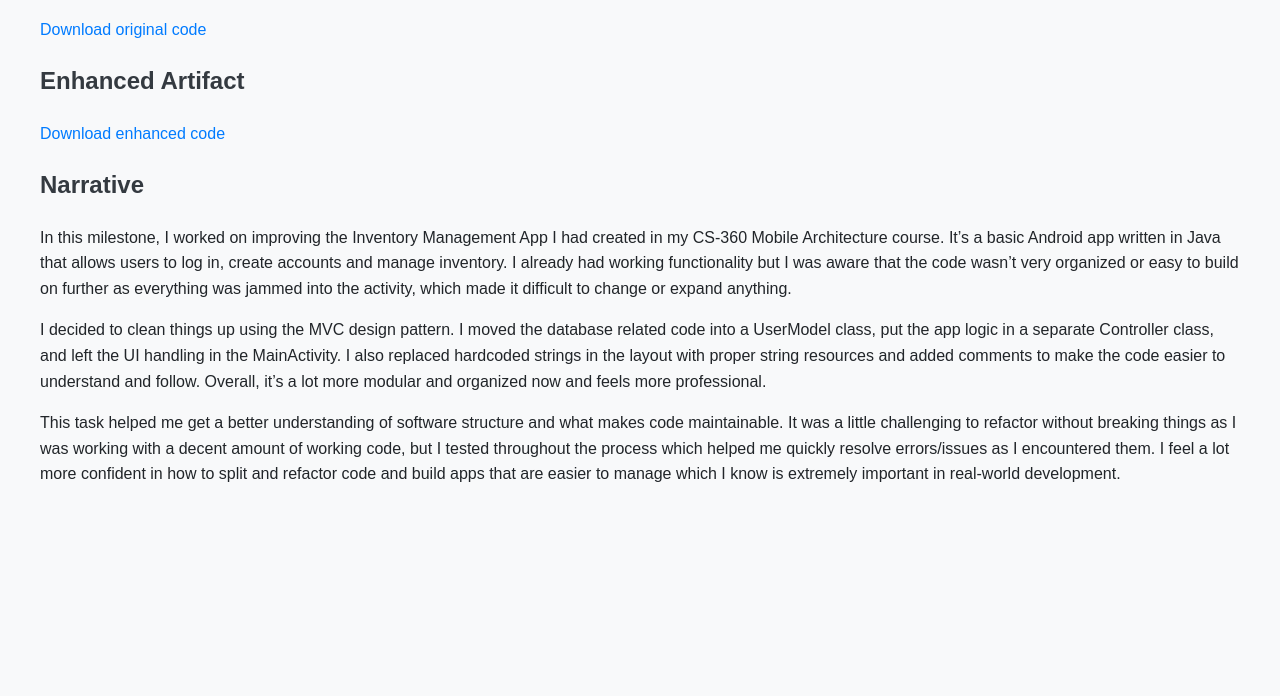
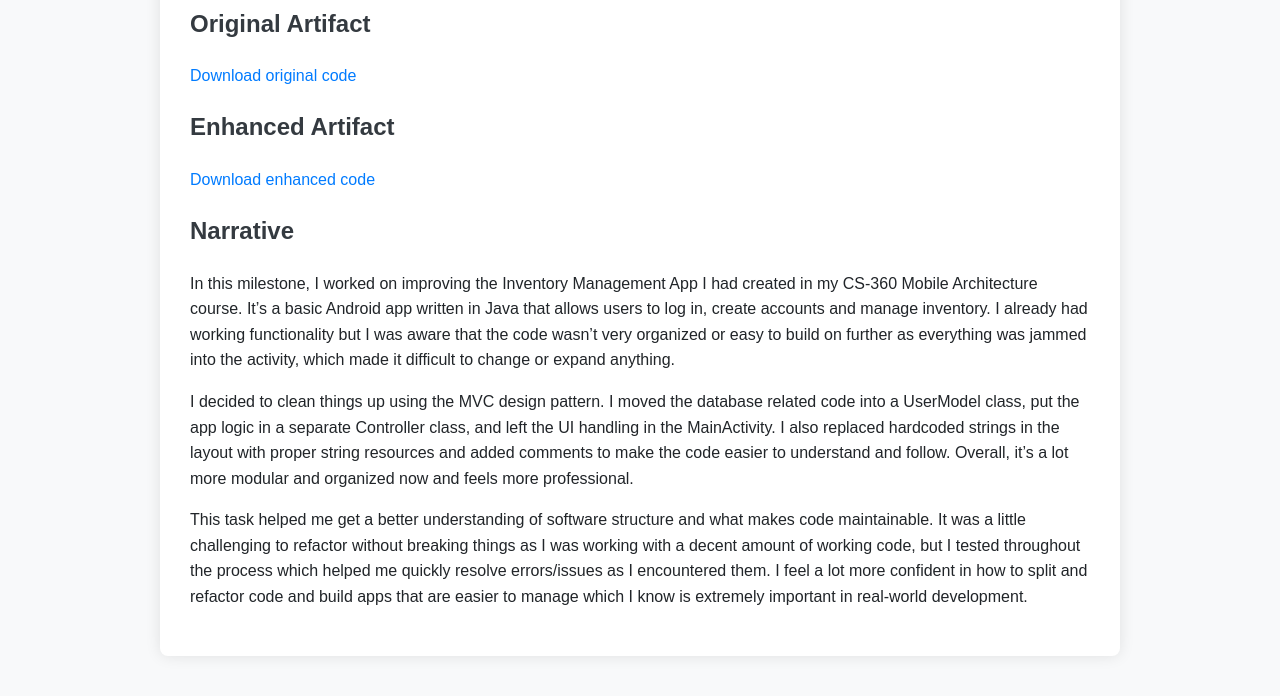
Before and after one commit to ahnafzaman/CS499-eportfolio, a plain HTML site: page milestone2.html in a window 1280 px wide. Shown: the part 201-897 px from the top of the page. Before the commit the page ends 800 px from the top, so only its background shows below. Drawn offline with Linux system fonts and the light colour scheme.

Commit message:
Fixed styling milestone2.html

```diff
--- a/milestone2.html
+++ b/milestone2.html
@@ -5,7 +5,7 @@
   <link rel="stylesheet" href="style.css">
 </head>
 <body>
-  <link rel="stylesheet" href="style.css">
+  <div class="container">
   <p><a href="index.html">← Back to Home</a></p>
   <h1>Milestone 2: Software Design and Engineering</h1>
 
```
